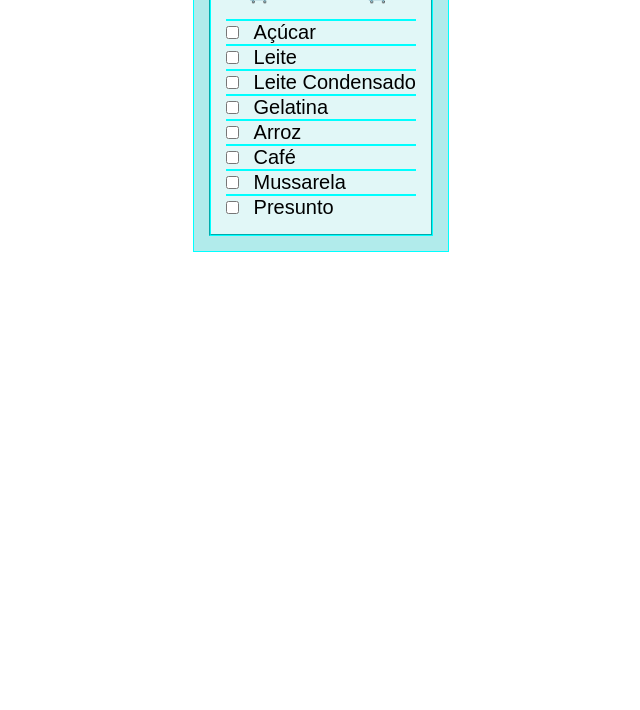
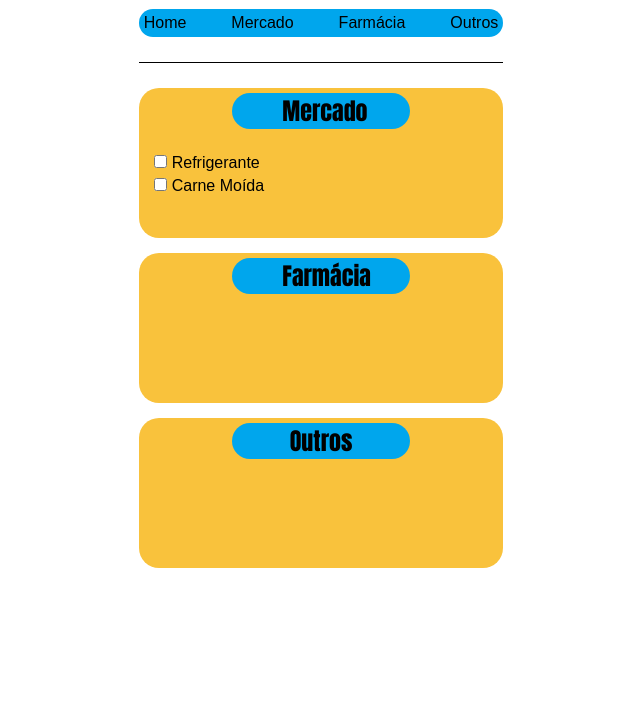
Before and after one commit to cleone-miranda/lista-de-compras, a plain HTML site: page index.html in a window 1280 px wide. Shown: the part 90-800 px from the top of the page, without its empty margins (319-959 px from the left). Drawn offline with Linux system fonts and the light colour scheme.

Commit message:
update new layout

```diff
--- a/css/style.css
+++ b/css/style.css
@@ -1,65 +1,92 @@
 * {
+    box-sizing: border-box;
     margin: 0 auto;
     padding: 0;
-    box-sizing: border-box;
-    font-family: Arial, Helvetica, sans-serif;
 }
 
-h1,
-h2 {
+body {
+    font-family: sans-serif;
+    max-width: fit-content;
+}
+
+header {
+    border-bottom: 1px solid;
+    margin: 1.5625rem auto 1.5625rem;
+    padding-bottom: 1.5625rem ;
+}
+
+header h1 {
+    font-family:Impact, Haettenschweiler, 'Arial Narrow Bold', sans-serif;
+    margin: 0 auto 1.5625rem;
     text-align: center;
 }
 
-h1 {
-    margin: 15px auto;
-    font-size: 2em;
-    background-color: blue;
-}
-
-form {
-    border: 1px solid;
-    border-color: aqua;
-    background-color: rgb(177, 235, 235);
-    padding: 15px;
-}
-
-fieldset {
-    padding: 15px;
-    border-color: aqua;
-    background-color: rgb(225, 247, 247);
+header nav {
+    background-color: #00a6ed;
+    border-radius: 1.25rem;
 
 }
 
-legend {
-    font-size: 2em;
+header nav ul {
+    display: flex;
+    gap: 35px;
+    justify-content: space-between;
+    margin: 0;
 }
 
-label {
-    margin: 0 0 0 10px;
-    font-size: 20px;
+header nav ul li {
+    list-style: none;
 }
 
+header nav ul li a {
+    border-radius: 1.25rem;
+
+    color: #000;
+    display: block;
+
+    margin: 0;
+    padding: 5px;
+
+    text-decoration: none;
+}
+
+header nav ul li a:hover {
+    background-color: #0074ba;
+    color: #fff;
+}
+
+main h2 {
+    background-color: #00a6ed;
+    border-radius: 1.25rem;
+    font-family:Impact, Haettenschweiler, 'Arial Narrow Bold', sans-serif;
+    font-weight: 600;
+    width: 50%;
+    padding: 0 50px;
+    text-align: center;
+}
+
+main div {
+    background-color: #f9c23c;
+    border-radius: 1.25rem;
+    margin: 0px 0 15px;
+    min-height: 150px;
+    padding: 5px;
 
 
-hr {
-    height: 1px;
-    border: .5px solid aqua;
 }
 
-@media screen and (min-width: 300px) {
-    h1, legend{
-        font-size: 1.5em;
-    }
+main div ul {
+    padding: 25px 10px ;
 }
 
-@media screen and (min-width: 200px) {
-    h1, legend{
-        font-size: 1.3em;
-    }
+main div ul li {
+    list-style: none;
 }
 
-@media screen and (min-width: 600px) {
-    form, h1 {
-        width: fit-content;
-    }
+main div ul li + li {
+    margin: 5px 0 0;
 }
+
+main div ul li input {
+    margin-right: 5px;
+}
--- a/index.html
+++ b/index.html
@@ -10,35 +10,52 @@
 </head>
 
 <body>
-    <h1>🛍️ Lista de Compras 🛍️</h1>
-    <form>
-        <fieldset>
-            <legend>🛒 Mercado 🛒</legend>
-            <hr>
-            <!-- <input type="checkbox">
-            <label>Item</label><br><hr> -->
-            <input type="checkbox" id="sugar">
-            <label for="sugar">Açúcar</label><br>
-            <hr>
-            <input type="checkbox" id="milk">
-            <label for="milk">Leite</label><br>
-            <hr>
-            <input type="checkbox" id="milktwo">
-            <label for="milktwo">Leite Condensado</label><br>
-            <hr>
-            <input type="checkbox" id="jelly">
-            <label for="jelly">Gelatina</label><br><hr>
-            <input type="checkbox" id="rice">
-            <label for="rice">Arroz</label><br><hr>
-            <input type="checkbox" id="coffee">
-            <label for="coffee">Café</label><br><hr>
-            <input type="checkbox" id="cheese">
-            <label for="cheese">Mussarela</label><hr>
-            <input type="checkbox" id="ram">
-            <label for="ram">Presunto</label>
-        </fieldset>
-    </form>
-    </table>
+
+    <header>
+        <h1>🛍️Lista de Compras🛍️</h1>
+        <nav>
+            <ul>
+                <li><a href="#">Home</a></li>
+                <li><a href="#supermarket">Mercado</a></li>
+                <li><a href="#drugstore">Farmácia</a></li>
+                <li><a href="#other">Outros</a></li>
+            </ul>
+        </nav>
+    </header>
+
+    <main>
+        <div id="supermarket">
+            <h2>Mercado</h2>
+
+            <ul>
+                <li><input type="checkbox">Refrigerante</li>
+                <li><input type="checkbox">Carne Moída</li>
+            </ul>
+        </div>
+
+        <div id="drugstore">
+            <h2>Farmácia</h2>
+
+            <ul>
+                <!-- <li><input type="checkbox">Item</li>
+                <li><input type="checkbox">Item</li>
+                <li><input type="checkbox">Item</li> -->
+            </ul>
+        </div>
+
+        <div id="other">
+            <h2>Outros</h2>
+
+            <ul>
+                <!-- <li><input type="checkbox">Item</li>
+                <li><input type="checkbox">Item</li>
+                <li><input type="checkbox">Item</li> -->
+            </ul>
+        </div>
+    </main>
+
+
+
 </body>
 
 </html>
```
